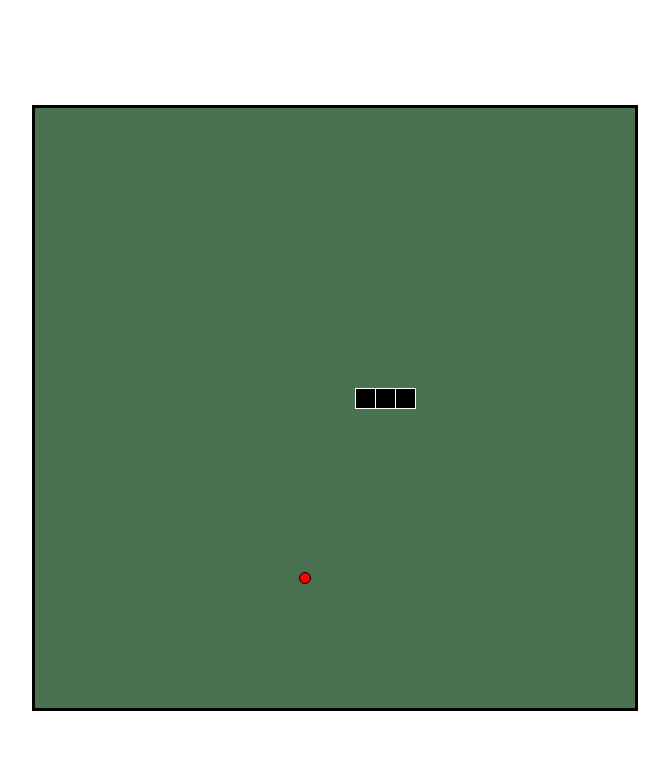
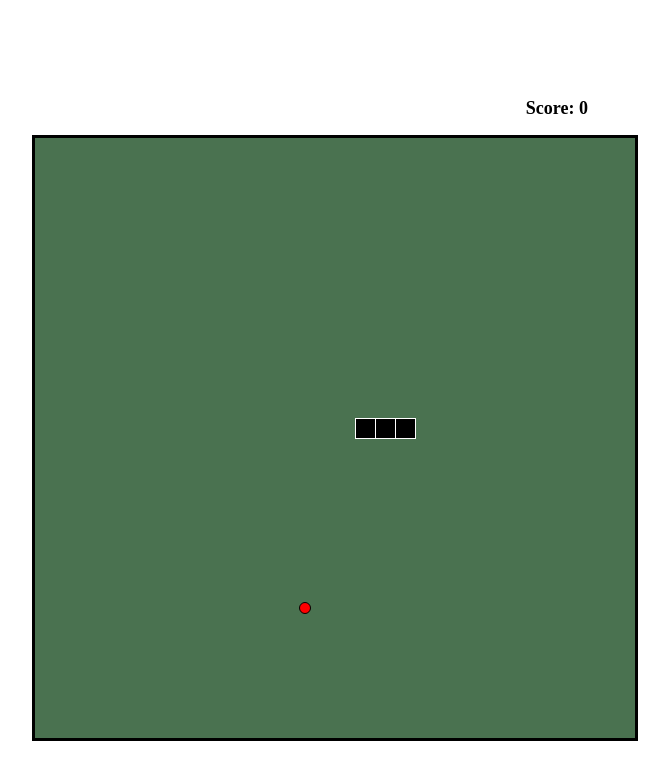
Before and after one commit to DenisBegovic/Snake, a website with bundled scripts: page index.html in a window 1280 px wide. Shown: the whole page, without its empty margins (305-974 px from the left). Built offline with nearby package versions, Linux system fonts and the light colour scheme.

Commit message:
Added score

```diff
--- a/components/ui.js
+++ b/components/ui.js
@@ -8,5 +8,21 @@ export function pauseOverlay(element, parent, isPaused) {
         parent.removeChild(element);
     }
     element.style.visibility = visibility;
+}
 
+
+export class Score {
+    constructor() {
+        this.score = 0;
+    }
+
+    add(element) {
+        this.score += 1;
+        element.innerText = `${this.score}`;
+    }
+
+    reset(element) {
+        this.score = 0;
+        element.innerText = `${this.score}`
+    }
 }
--- a/index.html
+++ b/index.html
@@ -10,8 +10,11 @@
     <link rel="stylesheet" href="./styles.css" />
   </head>
   <body>
-    <div class="playground" id="root">
-      <h2 class="pause-overlay" id="pause">Game paused</h2>
+    <div class="main">
+      <h4 class="score">Score: <span id="score">0</span></h4>
+      <div class="playground" id="root">
+        <h2 class="pause-overlay" id="pause">Game paused</h2>
+      </div>
     </div>
 
     <script src="index.js" type="module"></script>
--- a/index.js
+++ b/index.js
@@ -1,18 +1,21 @@
 import { Snake } from "./components/snake.js";
 import Food from "./components/food.js";
 import { SPEED, BORDER, canvasSize, squareSize, gridCol, gridRow, CENTER } from "./components/game.js";
-import {pauseOverlay} from "./components/ui.js";
+import {pauseOverlay, Score} from "./components/ui.js";
+
 
 const canvas = document.getElementById("root");
+const pauseH2 = document.getElementById("pause");
+const scoreElement = document.getElementById("score");
+
 canvas.style.gridTemplateColumns = `repeat(${gridCol}, ${squareSize}px)`;
 canvas.style.gridTemplateRows = `repeat(${gridRow}, ${squareSize}px)`;
 canvas.style.width = `${canvasSize}px`;
 canvas.style.height = `${canvasSize}px`;
-const pauseH2 = document.getElementById("pause");
-
 
 const snake = new Snake();
 const food = new Food();
+const score = new Score();
 let isPaused = false;
 
 function restart() {
@@ -40,7 +43,7 @@ function outOfBounds(head) {
 }
 
 function foodColission(head, food) {
-    return head.x == food.x && head.y == food.y;
+    return head.x - food.x === 0 && head.y - food.y === 0;
 }
 
 const interval = setInterval(() => {
@@ -51,10 +54,12 @@ const interval = setInterval(() => {
             restart();
             snake.reset();
             food.respawn();
+            score.reset(scoreElement)
         }
         if (foodColission(snake.head, food)) {
             snake.eat();
             food.respawn();
+            score.add(scoreElement);
         }
     }
 }, SPEED);
@@ -67,6 +72,6 @@ window.addEventListener("keydown", (e) => {
     if (e.key === "Tab") {
         isPaused = !isPaused;
         console.log(pauseH2);
-        pauseOverlay(pauseH2,canvas, isPaused)
+        pauseOverlay(pauseH2,canvas, isPaused);
     }
 })
--- a/styles.css
+++ b/styles.css
@@ -32,6 +32,11 @@ body {
     text-align: center;
 }
 
+.main {
+    display: flex;
+    flex-direction: column;
+}
+
 .food {
     background-color: red;
     justify-self: center;
@@ -41,3 +46,10 @@ body {
     border-radius: 50%;
     border: 1px solid black;
 }
+
+.score {
+    align-self: end;
+    margin-right: 50px;
+    font-size: large;
+    margin-bottom: 1rem;
+}
```
